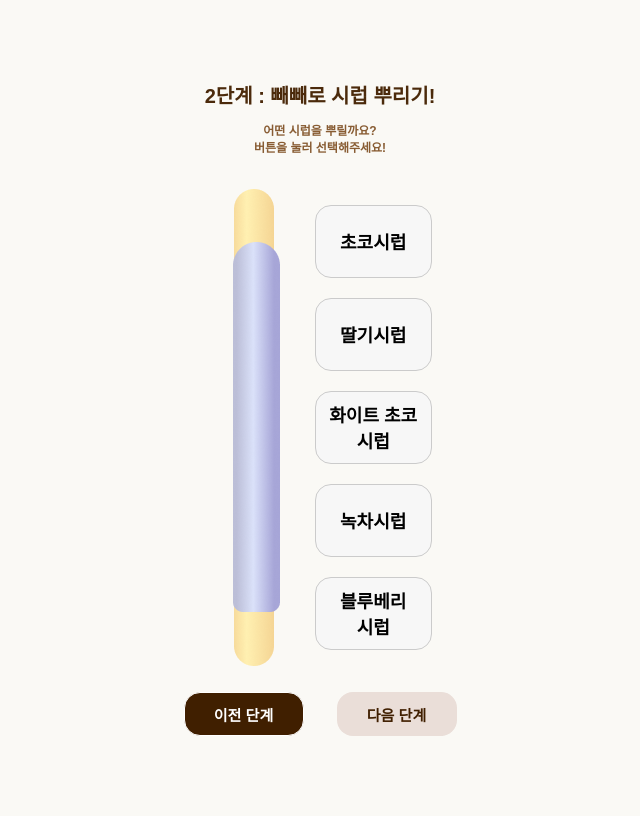
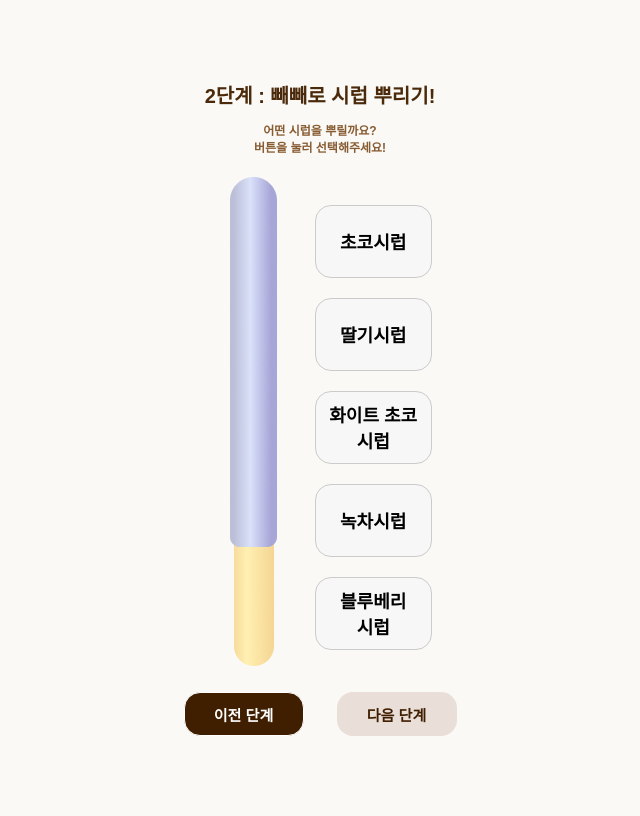
Before and after one commit to Line4thon/pepero-BE, a Django app: template templates/peperos/pepero_make2.html in a window 1280 px wide. Shown: the whole page, without its empty margins (320-960 px from the left). Run offline with Django 4.2, Linux system fonts and the light colour scheme; the template is opened without the code that fills it, so the values that code supplies are empty.

Commit message:
2단계 완성

```diff
--- a/templates/peperos/pepero_make2.html
+++ b/templates/peperos/pepero_make2.html
@@ -85,17 +85,16 @@
 
     }
     #chocoImage {
-      height: 370px;
-      width: 47px;
-      padding-left: 6px;
+      margin-bottom:130px;
       position: absolute;
       z-index: 1;
     }
 
     #make2Image {
       margin: auto;
-      margin-right:65px;
-      height: 500px;
+      margin-top:20px;
+      margin-right:55px;
+      height: 480px;
     }
 
     #make2Image.img {
```
